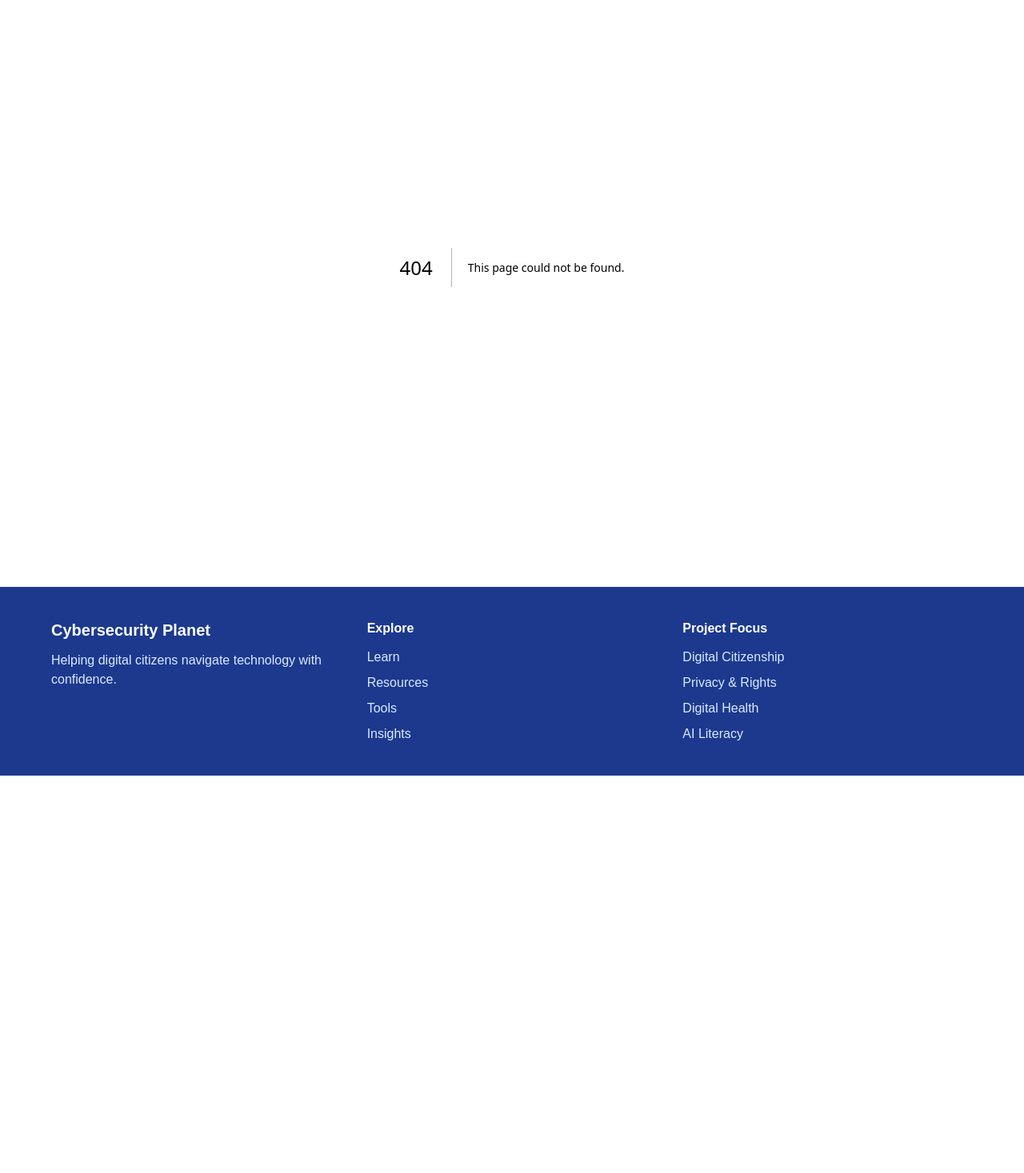
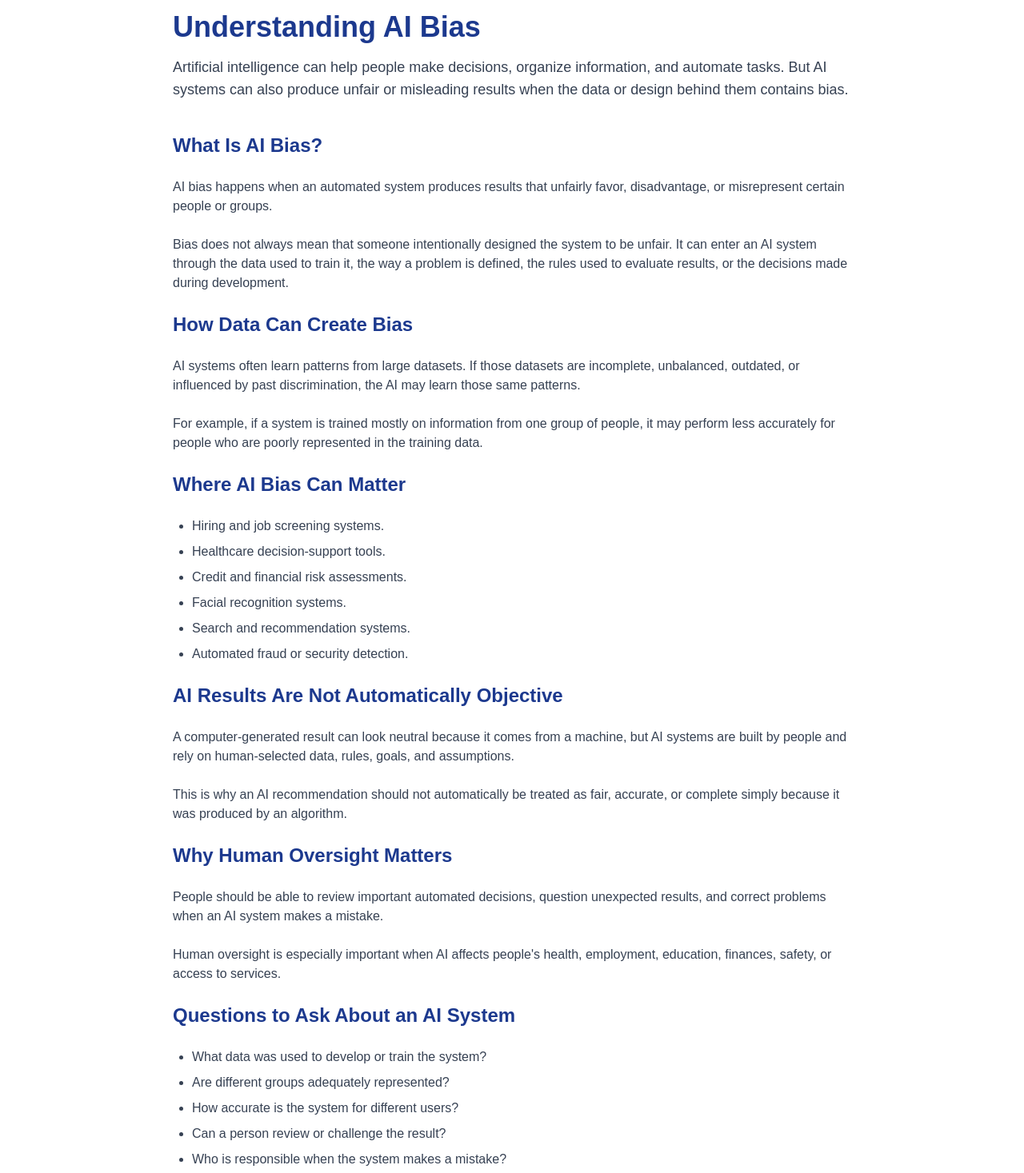
Before and after one commit to Black-widow-codes/Cybersecurity-Planet, a Next.js app: page /learn/ai-literacy/understanding-ai-bias in a window 1280 px wide. Before the commit this address had no page. Shown: the part 143-1610 px from the top of the page at 80% size. Before the commit the page ends 1113 px from the top, so only its background shows below. Built offline with nearby package versions, Linux system fonts and the light colour scheme.

Commit message:
Add AI bias literacy article

```diff
--- a/src/app/learn/ai-literacy/page.tsx
+++ b/src/app/learn/ai-literacy/page.tsx
@@ -50,6 +50,12 @@ export default function AILiteracyPage() {
         description:
           "Learn how AI can create or manipulate images, audio, and video, and how to evaluate suspicious digital media.",
         link: "/learn/ai-literacy/deepfakes-how-ai-can-manipulate-media",
+      },
+      {
+        title: "Understanding AI Bias",
+        description:
+          "Learn how biased data and system design can affect AI decisions, and why fairness and human oversight matter.",
+        link: "/learn/ai-literacy/understanding-ai-bias",
       },
     ];
 
--- /dev/null
+++ b/src/app/learn/ai-literacy/understanding-ai-bias/page.tsx
@@ -0,0 +1,148 @@
+import Link from "next/link";
+
+export const metadata = {
+  title: "Understanding AI Bias | Cybersecurity Planet",
+  description:
+    "Learn what AI bias is, how biased data can affect automated decisions, and why human oversight matters.",
+};
+
+export default function UnderstandingAIBiasPage() {
+  return (
+    <main className="max-w-4xl mx-auto px-6 py-20">
+      <h1 className="text-4xl font-bold text-blue-900">
+        Understanding AI Bias
+      </h1>
+
+      <p className="mt-4 text-lg text-gray-700">
+        Artificial intelligence can help people make decisions, organize
+        information, and automate tasks. But AI systems can also produce unfair
+        or misleading results when the data or design behind them contains
+        bias.
+      </p>
+
+      <section className="mt-10 space-y-6 text-gray-700">
+        <h2 className="text-2xl font-bold text-blue-900">
+          What Is AI Bias?
+        </h2>
+
+        <p>
+          AI bias happens when an automated system produces results that
+          unfairly favor, disadvantage, or misrepresent certain people or
+          groups.
+        </p>
+
+        <p>
+          Bias does not always mean that someone intentionally designed the
+          system to be unfair. It can enter an AI system through the data used
+          to train it, the way a problem is defined, the rules used to evaluate
+          results, or the decisions made during development.
+        </p>
+
+        <h2 className="text-2xl font-bold text-blue-900">
+          How Data Can Create Bias
+        </h2>
+
+        <p>
+          AI systems often learn patterns from large datasets. If those datasets
+          are incomplete, unbalanced, outdated, or influenced by past
+          discrimination, the AI may learn those same patterns.
+        </p>
+
+        <p>
+          For example, if a system is trained mostly on information from one
+          group of people, it may perform less accurately for people who are
+          poorly represented in the training data.
+        </p>
+
+        <h2 className="text-2xl font-bold text-blue-900">
+          Where AI Bias Can Matter
+        </h2>
+
+        <ul className="list-disc space-y-2 pl-6">
+          <li>Hiring and job screening systems.</li>
+          <li>Healthcare decision-support tools.</li>
+          <li>Credit and financial risk assessments.</li>
+          <li>Facial recognition systems.</li>
+          <li>Search and recommendation systems.</li>
+          <li>Automated fraud or security detection.</li>
+        </ul>
+
+        <h2 className="text-2xl font-bold text-blue-900">
+          AI Results Are Not Automatically Objective
+        </h2>
+
+        <p>
+          A computer-generated result can look neutral because it comes from a
+          machine, but AI systems are built by people and rely on human-selected
+          data, rules, goals, and assumptions.
+        </p>
+
+        <p>
+          This is why an AI recommendation should not automatically be treated
+          as fair, accurate, or complete simply because it was produced by an
+          algorithm.
+        </p>
+
+        <h2 className="text-2xl font-bold text-blue-900">
+          Why Human Oversight Matters
+        </h2>
+
+        <p>
+          People should be able to review important automated decisions,
+          question unexpected results, and correct problems when an AI system
+          makes a mistake.
+        </p>
+
+        <p>
+          Human oversight is especially important when AI affects people's
+          health, employment, education, finances, safety, or access to
+          services.
+        </p>
+
+        <h2 className="text-2xl font-bold text-blue-900">
+          Questions to Ask About an AI System
+        </h2>
+
+        <ul className="list-disc space-y-2 pl-6">
+          <li>What data was used to develop or train the system?</li>
+          <li>Are different groups adequately represented?</li>
+          <li>How accurate is the system for different users?</li>
+          <li>Can a person review or challenge the result?</li>
+          <li>Who is responsible when the system makes a mistake?</li>
+          <li>Is the system being used for a decision it was designed to make?</li>
+        </ul>
+
+        <h2 className="text-2xl font-bold text-blue-900">
+          What You Can Do
+        </h2>
+
+        <ul className="list-disc space-y-2 pl-6">
+          <li>Do not assume AI-generated decisions are automatically fair.</li>
+          <li>Question results that seem unusual or discriminatory.</li>
+          <li>Look for human review when important decisions are involved.</li>
+          <li>Consider whether the data behind a system represents different people fairly.</li>
+          <li>Use AI as a decision-support tool rather than unquestioned authority.</li>
+        </ul>
+
+        <div className="rounded-xl border bg-gray-50 p-6">
+          <h3 className="text-xl font-bold text-blue-900">
+            Check Your AI Literacy
+          </h3>
+
+          <p className="mt-2">
+            AI bias is one of the reasons people should evaluate automated
+            systems critically. Try the AI Literacy Assessment to check your
+            understanding of AI, deepfakes, bias, and responsible AI use.
+          </p>
+
+          <Link
+            href="/tools/ai-literacy-assessment"
+            className="mt-4 inline-block rounded-lg bg-cyan-600 px-5 py-3 font-semibold text-white hover:bg-cyan-700"
+          >
+            Open AI Literacy Assessment
+          </Link>
+        </div>
+      </section>
+    </main>
+  );
+}
```
